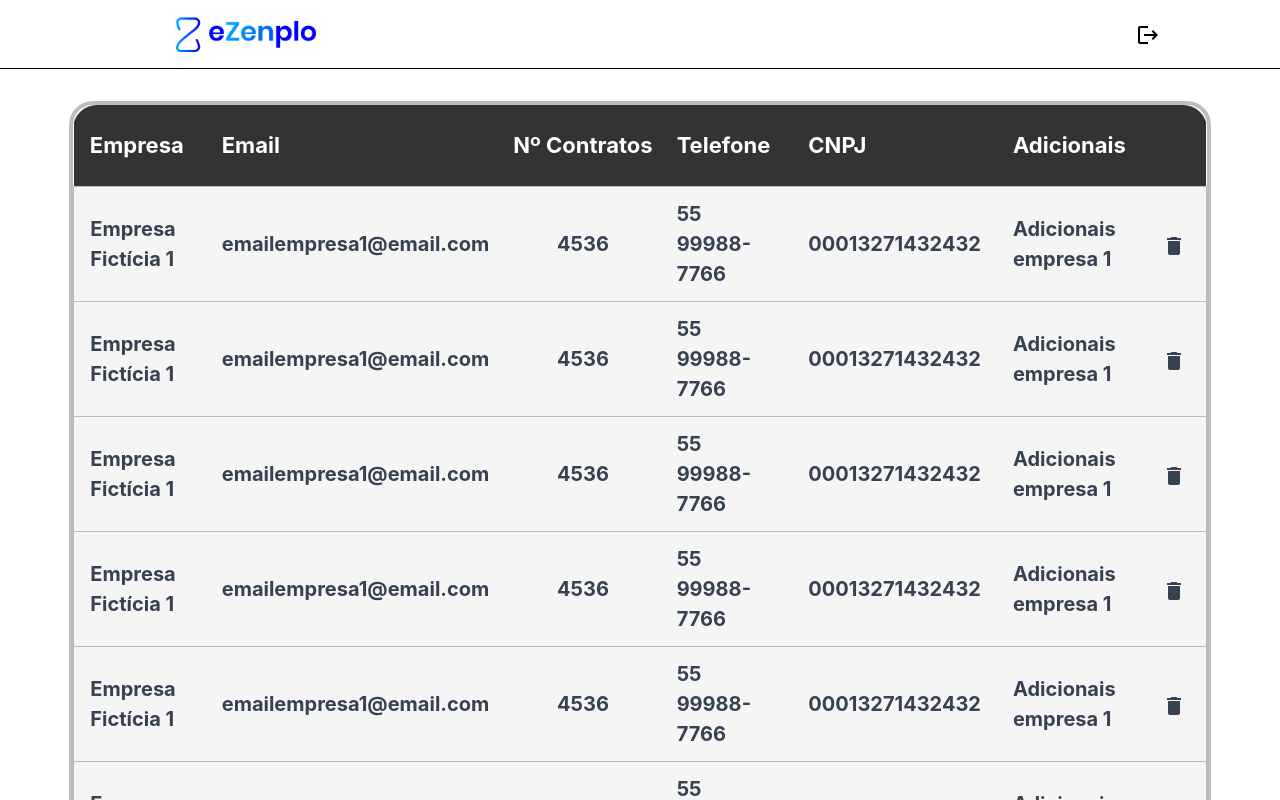
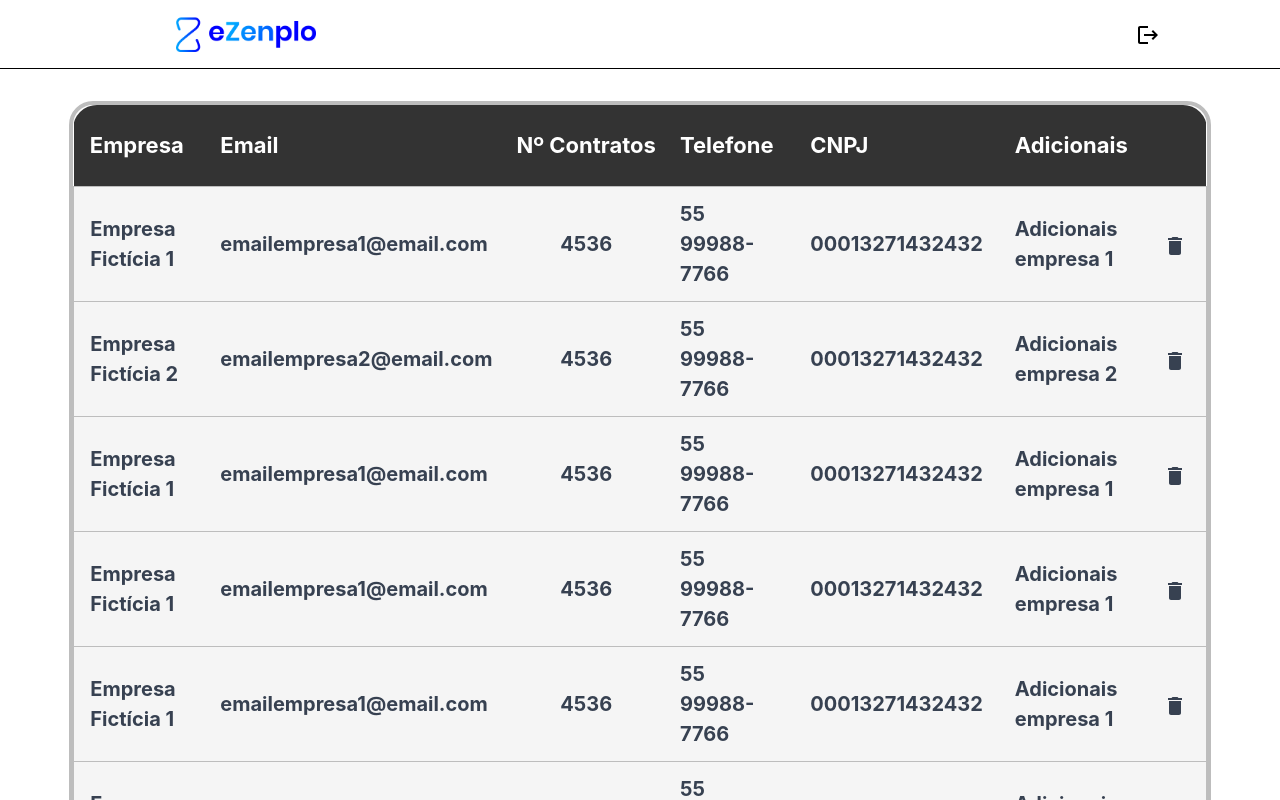
Before and after one commit to Dashboard-eZenplo/frontend, a React (Vite) app: page /admin in a window 1280 px wide. Shown: the top 800 px of the page. Built offline with nearby package versions, Linux system fonts and the light colour scheme; no server answers.

Commit message:
fix(NOUS): test pre-push updates

```diff
--- a/src/pages/admin/CompaniesPage.tsx
+++ b/src/pages/admin/CompaniesPage.tsx
@@ -23,12 +23,12 @@ const companies: Company[] = [
     adicionais: 'Adicionais empresa 1'
   },
   {
-    empresa: 'Empresa Fictícia 1',
-    email: 'emailempresa1@email.com',
+    empresa: 'Empresa Fictícia 2',
+    email: 'emailempresa2@email.com',
     contratos: 4536,
     telefone: '55 99988-7766',
     cnpj: '00013271432432',
-    adicionais: 'Adicionais empresa 1'
+    adicionais: 'Adicionais empresa 2'
   },
   {
     empresa: 'Empresa Fictícia 1',
```
